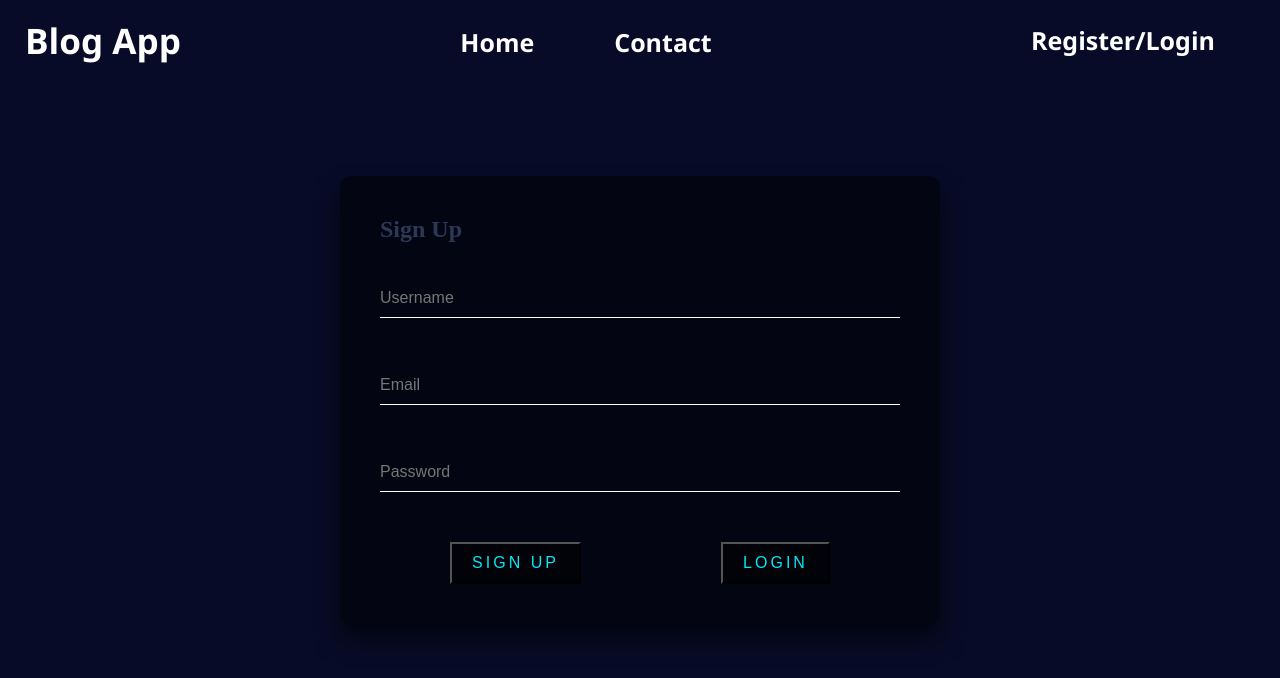
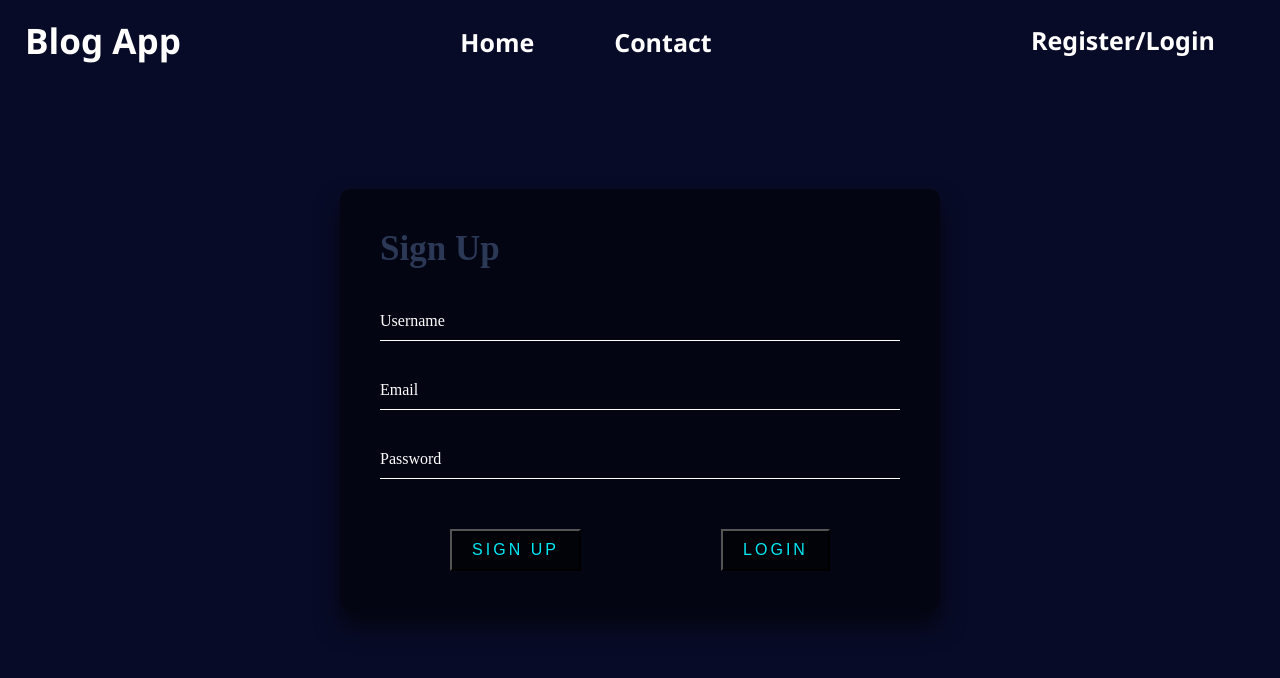
Before and after one commit to Aratrik-02/MERN_Blog, a React (Vite) app in the folder client/: page /register in a window 1280 px wide. Shown: the top 678 px of the page. Built offline with nearby package versions, Linux system fonts and the light colour scheme; no server answers.

Commit message:
credentials design

```diff
--- a/client/src/assets/style.css
+++ b/client/src/assets/style.css
@@ -84,6 +84,11 @@ body{
     border-radius: 10px;
 }
 
+.signup_form h2{
+    margin-bottom: 15px;
+    font-size: 35px;
+}
+
 .sign_button {
     display: flex;
     justify-content: space-around;
@@ -122,6 +127,16 @@ body{
     left: 0;
     color: #03e9f4;
     font-size: 12px;
+  }
+
+  .form_field::placeholder{
+    color: transparent;
+  }
+
+  .form__field:placeholder-shown ~ .form__label {
+    font-size: 16px;
+    cursor: text;
+    top: 20px;
   }
 
   .signup_form button {
--- a/client/src/routes/Login.jsx
+++ b/client/src/routes/Login.jsx
@@ -38,16 +38,16 @@ function Login() {
             <br/>
             <form onSubmit={handleSubmit}>
                 <div className='user-box'>
-                    <label htmlFor="email"></label>
-                    <input type="email" placeholder='Email' id="email" required
+                    <input className="form_field" type="email" placeholder='Email' id="email" required
                         onChange={e => setEmail(e.target.value)}
                     />
+                    <label htmlFor="email">Email</label>
                 </div>
                 <div className='user-box'>
-                    <label htmlFor="password"></label>
-                    <input type="password" placeholder='Password' id="password" required
+                    <input className="form_field" type="password" placeholder='Password' id="password" required
                     onChange={e => setPassword(e.target.value)}
                     />
+                    <label htmlFor="password">Password</label>
                 </div>
                 <div className='sign_button'>
                     <button className='signup_btn'>Login</button>
--- a/client/src/routes/Register.jsx
+++ b/client/src/routes/Register.jsx
@@ -27,22 +27,22 @@ function Register() {
             <br />
             <form onSubmit={handleSubmit}>
                 <div className='user-box'>
-                    <label htmlFor="name"></label> <br />
-                    <input type="text" placeholder='Username' required
+                    <input className="form_field" type="text" placeholder='Username' required
                     onChange={e => setUsername(e.target.value)}
                     />
+                    <label htmlFor="name">Username</label><br />
                 </div>
                 <div className='user-box'>
-                    <label htmlFor="email"></label><br />
-                    <input type="email" placeholder='Email' required
+                    <input className="form_field" type="email" placeholder='Email' required
                     onChange={e => setEmail(e.target.value)}
                     />
+                    <label htmlFor="email">Email</label><br />
                 </div>
                 <div className='user-box'>
-                    <label htmlFor="password"></label><br />
-                    <input type="password" placeholder='Password' required
+                    <input className="form_field" type="password" placeholder='Password' required
                     onChange={e => setPassword(e.target.value)}
                     />
+                    <label htmlFor="password">Password</label><br />
                 </div>
                 <div className='sign_button'>
                     <button>Sign up</button>
```
